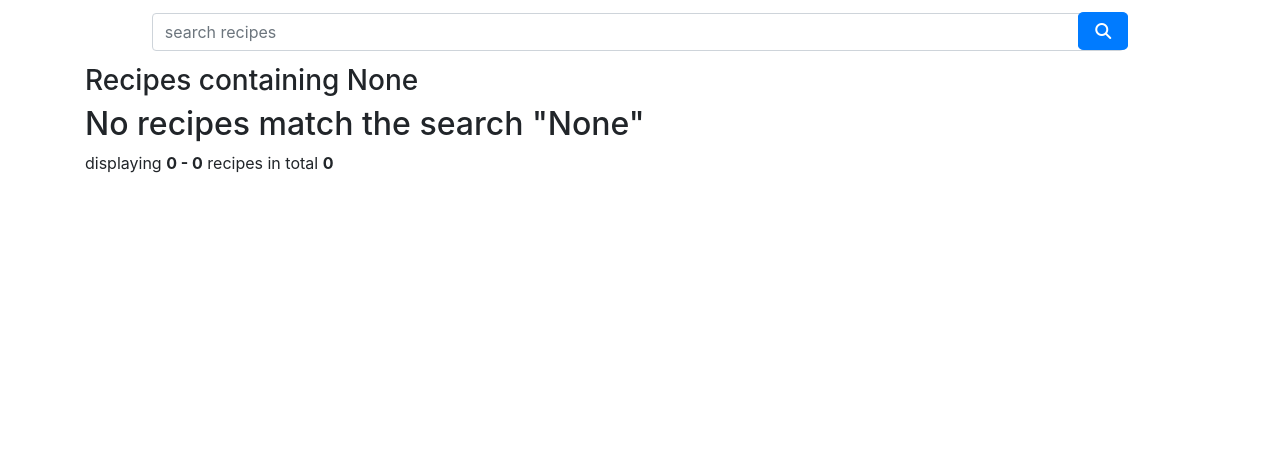
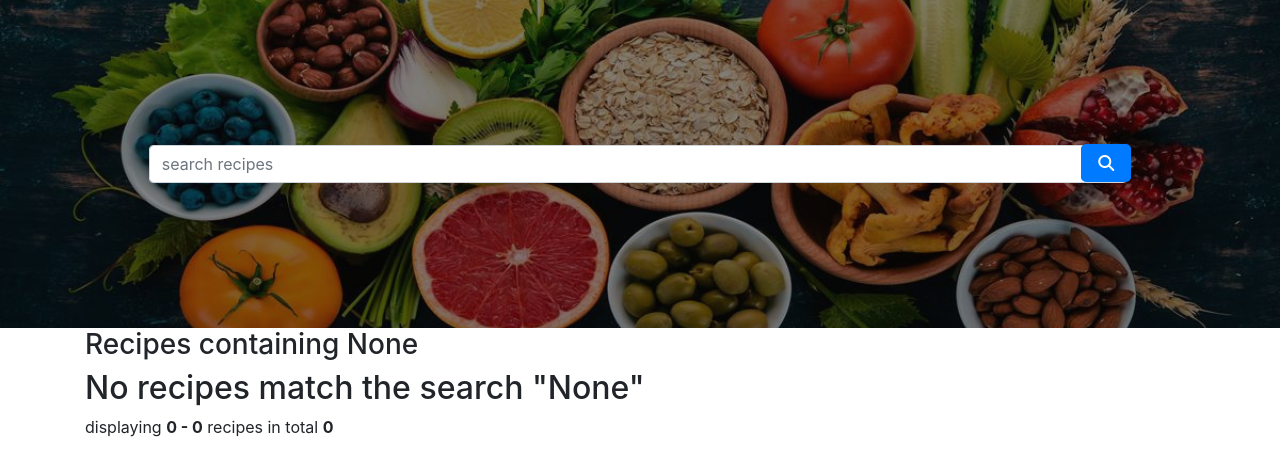
Before and after one commit to Matte-gtr/all_the_recipes, a Flask app: page /recipes/search in a window 1280 px wide. Shown: the part 61-537 px from the top of the page. Run offline with Flask 2, Linux system fonts and the light colour scheme; data that the repository does not hold is empty; some libraries are stand-ins or nearby versions.

Commit message:
style search bar with background image

```diff
--- a/static/css/style.css
+++ b/static/css/style.css
@@ -75,6 +75,7 @@
     padding-right: 50px;
     width: 95%;
     margin: 13px 0;
+    max-width: 978px;
 }
 
 .search-go {
@@ -92,6 +93,27 @@
     border-color: #9e9e9e;
 }
 
+.search-background {
+    background-image: url('/static/images/search-background.jpg');
+    background-attachment: scroll;
+    background-repeat: no-repeat;
+    background-position: center;
+    background-size: cover;
+    height: 40vh;
+    display: table;
+    padding: 0;
+}
+
+.search-wrapper {
+    display: table-cell;
+    vertical-align: middle;
+}
+
+#search-field {
+    background-color: rgba(9,9,9,0.5);
+    padding: 16.5vh 5px;
+}
+
 /*-----------------media queries-----------------*/
 
 @media (min-width: 768px) {
@@ -105,6 +127,6 @@
 
 @media (min-width: 1200px) {
     #search {
-    width: 90%;
+    width: 80%;
     }
 }
--- a/templates/base.html
+++ b/templates/base.html
@@ -61,12 +61,8 @@
 		</div>
 	</nav>
 
-	<div class="container">
-
 		{% block content %}
 		{% endblock %}
-
-	</div>
 
 	<script src="https://code.jquery.com/jquery-3.5.1.js"
         integrity="sha256-QWo7LDvxbWT2tbbQ97B53yJnYU3WhH/C8ycbRAkjPDc=" crossorigin="anonymous"></script>
--- a/templates/home_page.html
+++ b/templates/home_page.html
@@ -1,16 +1,25 @@
 {% extends 'base.html' %}
     {% block content %}
+
+    <!--search bar-->
         <div class="container-fluid search-hide" id="search-container">
             <div class="row">
-                <div class="col-12 center">
-                    <form action="{{ url_for('text_search') }}" method="POST" id="search-field">
-                        <input type="text" name="search" id="search" placeholder="search recipes" class="form-control"/>
-                        <button type="submit" class="btn btn-primary search-go"><i class="fas fa-search"></i></button>
-                    </form>
+                <div class="col-12 center search-background">
+                    <div class="search-wrapper">
+                        <form action="{{ url_for('text_search') }}" method="POST" id="search-field">
+                            <input type="text" name="search" id="search" placeholder="search recipes" class="form-control"/>
+                            <button type="submit" class="btn btn-primary search-go"><i class="fas fa-search"></i></button>
+                        </form>
+                    </div>
                 </div>
             </div>
         </div>
+
+        <!--header-->
+        <div class="container">
         <h3>{{ header }}</h3>
+
+        <!--recipes/results display-->
         {% if recipes|length > 0 %}
             {% for recipe in recipes %}
                 <h2>{{ recipe.recipe_name }}</h2>
@@ -21,4 +30,5 @@
         {% endif %}
         {{ pagination.info }}
         {{ pagination.links }}
+        </div>
     {% endblock %}
```
Also changed, not shown: static/images/search-background.jpg.
